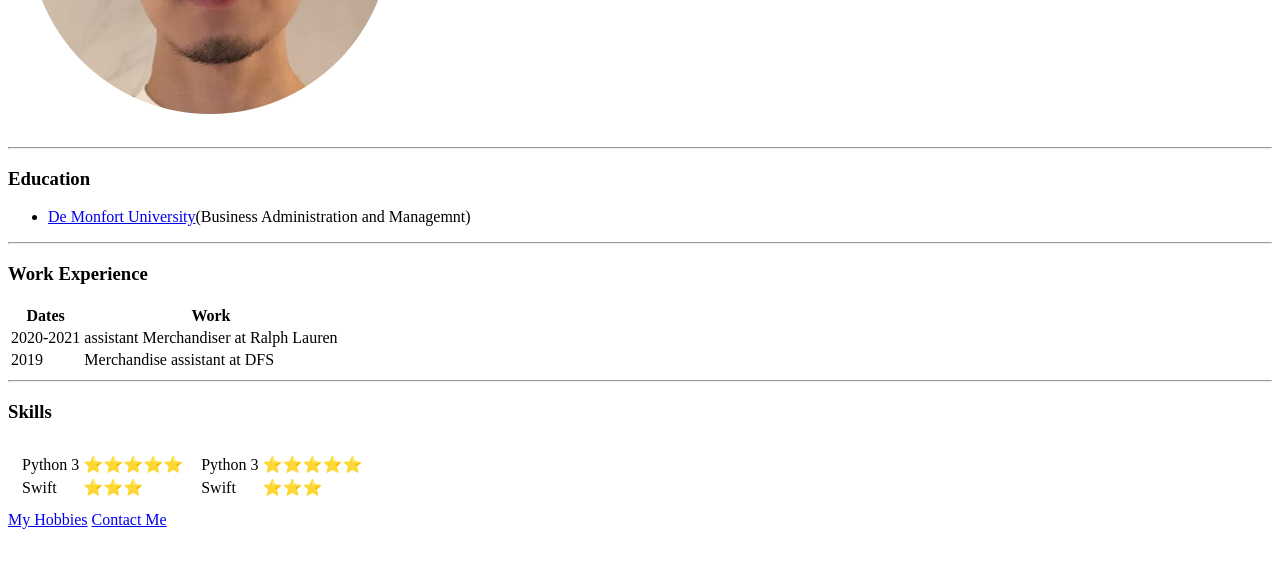
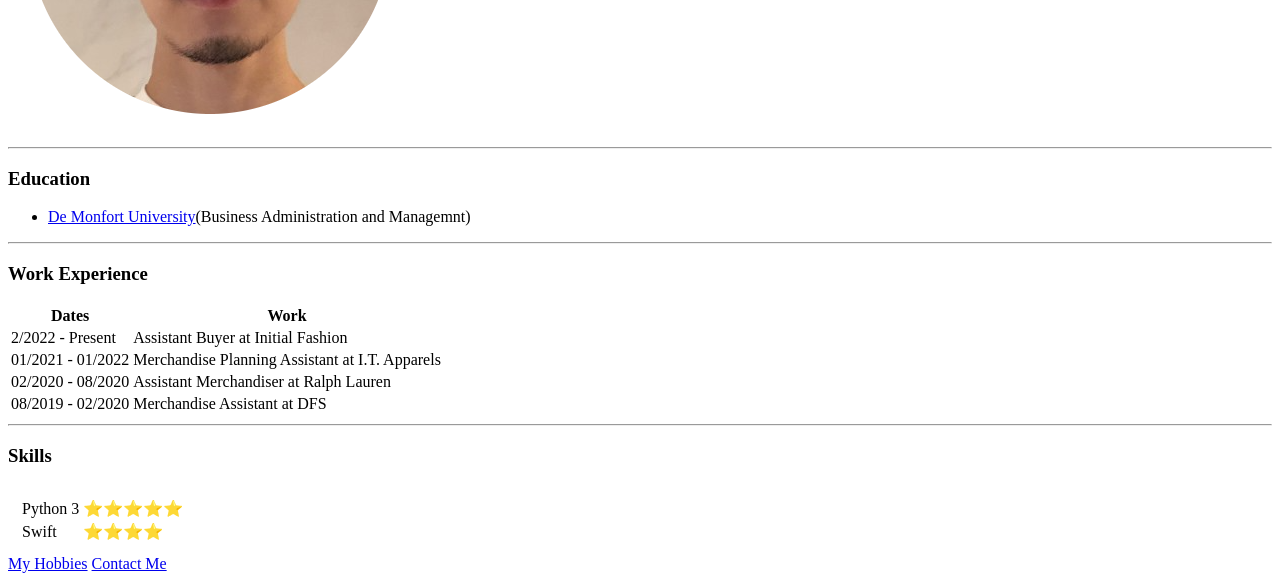
Before and after one commit to leohonlmc/CV, a plain HTML site: page index.html in a window 1280 px wide. Shown: the part 277-858 px from the top of the page. Before the commit the page ends 814 px from the top, so only its background shows below. Drawn offline with Linux system fonts and the light colour scheme.

Commit message:
Update index.html

```diff
--- a/index.html
+++ b/index.html
@@ -29,12 +29,20 @@
          </tr>
        </thead>
        <tr>
-         <td>2020-2021</td>
-         <td>assistant Merchandiser at Ralph Lauren</td>
+         <td>2/2022 - Present</td>
+         <td>Assistant Buyer at Initial Fashion</td>
+      </tr>
+       <tr>
+         <td>01/2021 - 01/2022</td>
+         <td>Merchandise Planning Assistant at I.T. Apparels</td>
+      </tr>
+       <tr>
+         <td>02/2020 - 08/2020</td>
+         <td>Assistant Merchandiser at Ralph Lauren</td>
       </tr>
       <tr>
-        <td>2019</td>
-        <td>Merchandise assistant at DFS</td>
+        <td>08/2019 - 02/2020</td>
+        <td>Merchandise Assistant at DFS</td>
       </tr>
      </table>
      <hr>
@@ -49,11 +57,12 @@
              </tr>
              <tr>
                <td>Swift</td>
-               <td>⭐⭐⭐</td>
+               <td>⭐⭐⭐⭐</td>
              </tr>
             </table>
          </td>
          <td>
+           <!--
            <table>
              <tr>
                <td>Python 3</td>
@@ -61,9 +70,10 @@
              </tr>
              <tr>
                <td>Swift</td>
-               <td>⭐⭐⭐</td>
+               <td>⭐⭐⭐⭐</td>
              </tr>
             </table></td>
+              -->
      </table>
 
      <a href="hobbies.html">My Hobbies</a>
```
